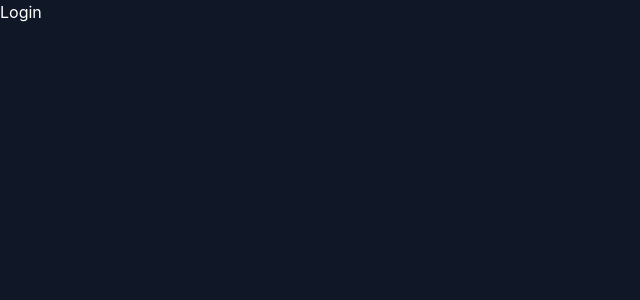
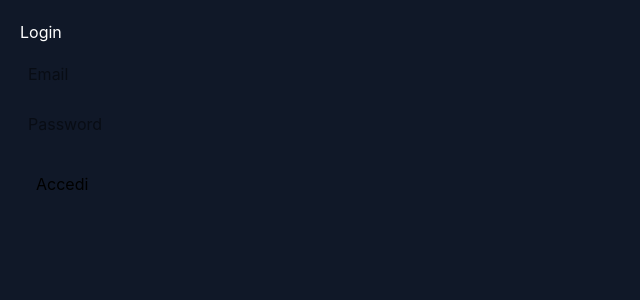
Before and after one commit to AgostaSalvatore/Gamevault, a React app in the folder frontend/: page /login in a window 1280 px wide. Shown: the top 300 px of the page, without its empty margins (0-640 px from the left). Built offline with nearby package versions, Linux system fonts and the light colour scheme; the HTML template or start-up script is replaced by a standard one.

Commit message:
add inline styles to Login component for visibility and integrate it into App routing

```diff
--- a/frontend/src/App.jsx
+++ b/frontend/src/App.jsx
@@ -1,4 +1,5 @@
 import { BrowserRouter, Routes, Route } from 'react-router-dom'
+import Login from './pages/Login'
 
 function App() {
   return (
@@ -6,7 +7,7 @@ function App() {
       <div className="bg-gray-900 min-h-screen">
         <Routes>
           <Route path="/" element={<h1 className="text-white">Home</h1>} />
-          <Route path="/login" element={<h1 className="text-white">Login</h1>} />
+          <Route path="/login" element={<Login />} />
           <Route path="/register" element={<h1 className="text-white">Register</h1>} />
           <Route path="/collection" element={<h1 className="text-white">Collection</h1>} />
           <Route path="/profile/:userId" element={<h1 className="text-white">Profile</h1>} />
--- a/frontend/src/pages/Login.jsx
+++ b/frontend/src/pages/Login.jsx
@@ -27,23 +27,25 @@ function Login() {
     }
 
     return (
-        <div>
-            <h1>Login</h1>
+        <div style={{ padding: '20px' }}>
+            <h1 style={{ color: 'white' }}>Login</h1>
             <form onSubmit={handleSubmit}>
                 <input
                     type="email"
                     value={email}
                     onChange={(e) => setEmail(e.target.value)}
                     placeholder="Email"
+                    style={{ display: 'block', margin: '10px 0', padding: '8px', color: 'black' }}
                 />
                 <input
                     type="password"
                     value={password}
                     onChange={(e) => setPassword(e.target.value)}
                     placeholder="Password"
+                    style={{ display: 'block', margin: '10px 0', padding: '8px', color: 'black' }}
                 />
-                {error && <p>{error}</p>}
-                <button type="submit">Accedi</button>
+                {error && <p style={{ color: 'red' }}>{error}</p>}
+                <button type="submit" style={{ padding: '8px 16px', marginTop: '10px' }}>Accedi</button>
             </form>
         </div>
     )
```
